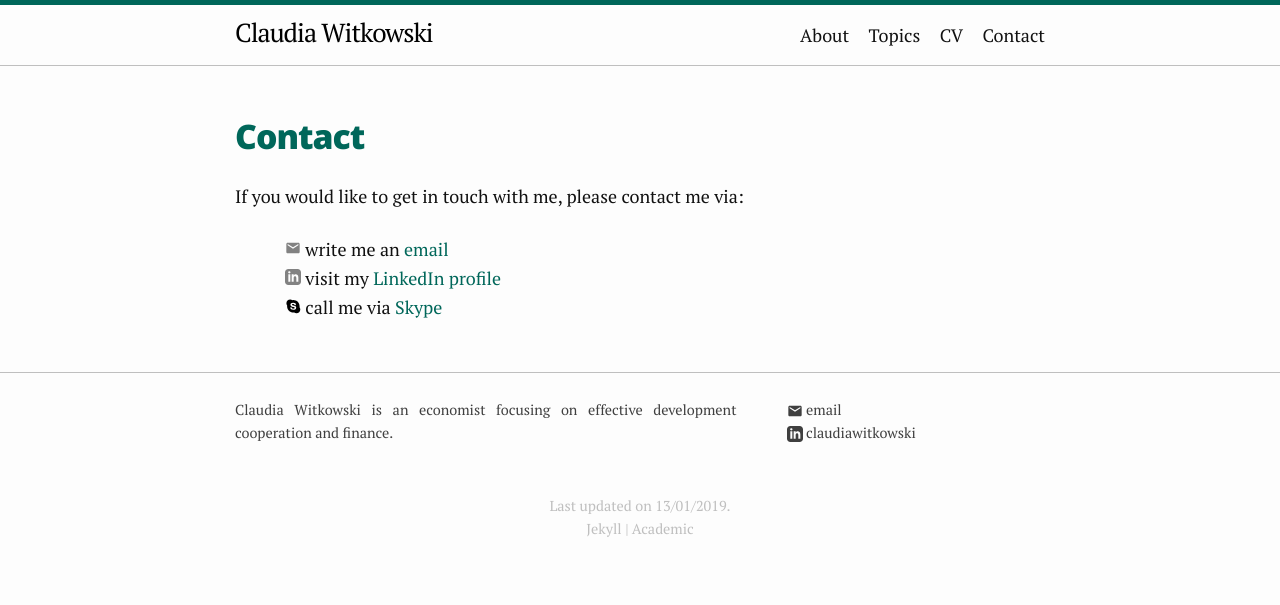
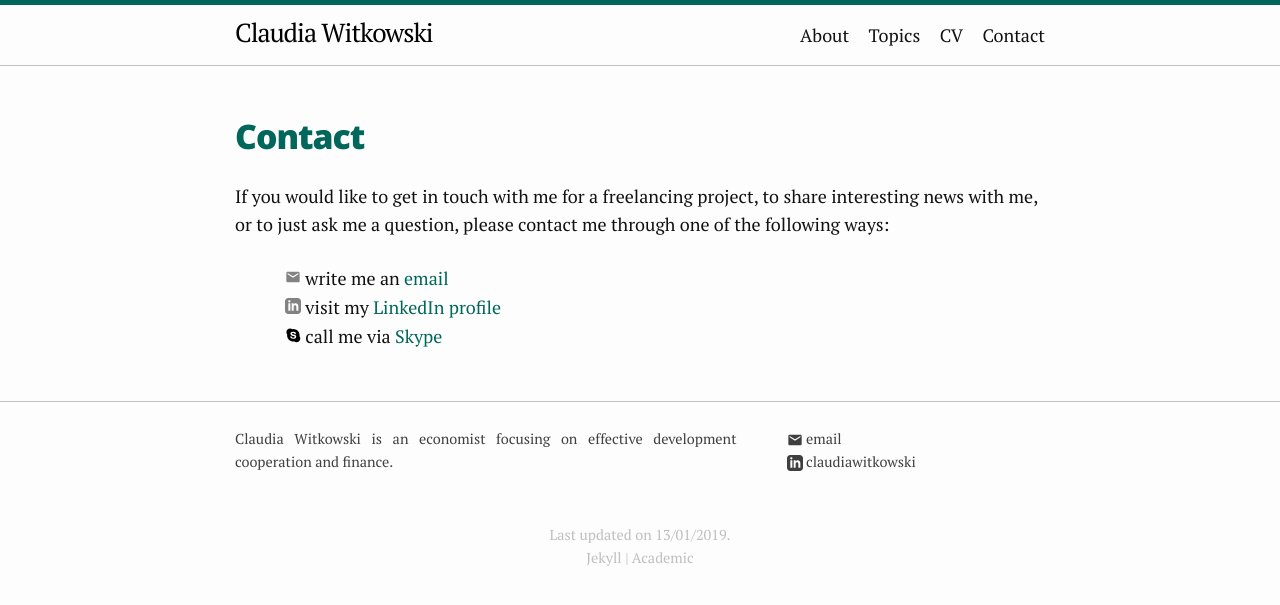
Before and after one commit to clawit91/website, a Jekyll site: the page built from 5_contact.html, in a window 1280 px wide. Shown: the top 605 px of the page. Built offline with Jekyll 4.4.1, drawn with Linux system fonts in a browser that asks for light colours.

Commit message:
Contact update

```diff
--- a/5_contact.html
+++ b/5_contact.html
@@ -5,7 +5,7 @@ permalink: /contact/
 ---
 
 <p></p>
-<p>If you would like to get in touch with me, please contact me via:</p>
+<p> If you would like to get in touch with me for a freelancing project, to share interesting news with me, or to just ask me a question, please contact me through one of the following ways:</p>
 <ul style="list-style-type:none">
   <li>
     {% include _icons/email.svg %} write me an <a href="mailto:{{site.email}}" title="Email"><span class="icon icon--email"></span><span class="username">email</span></a>
```
